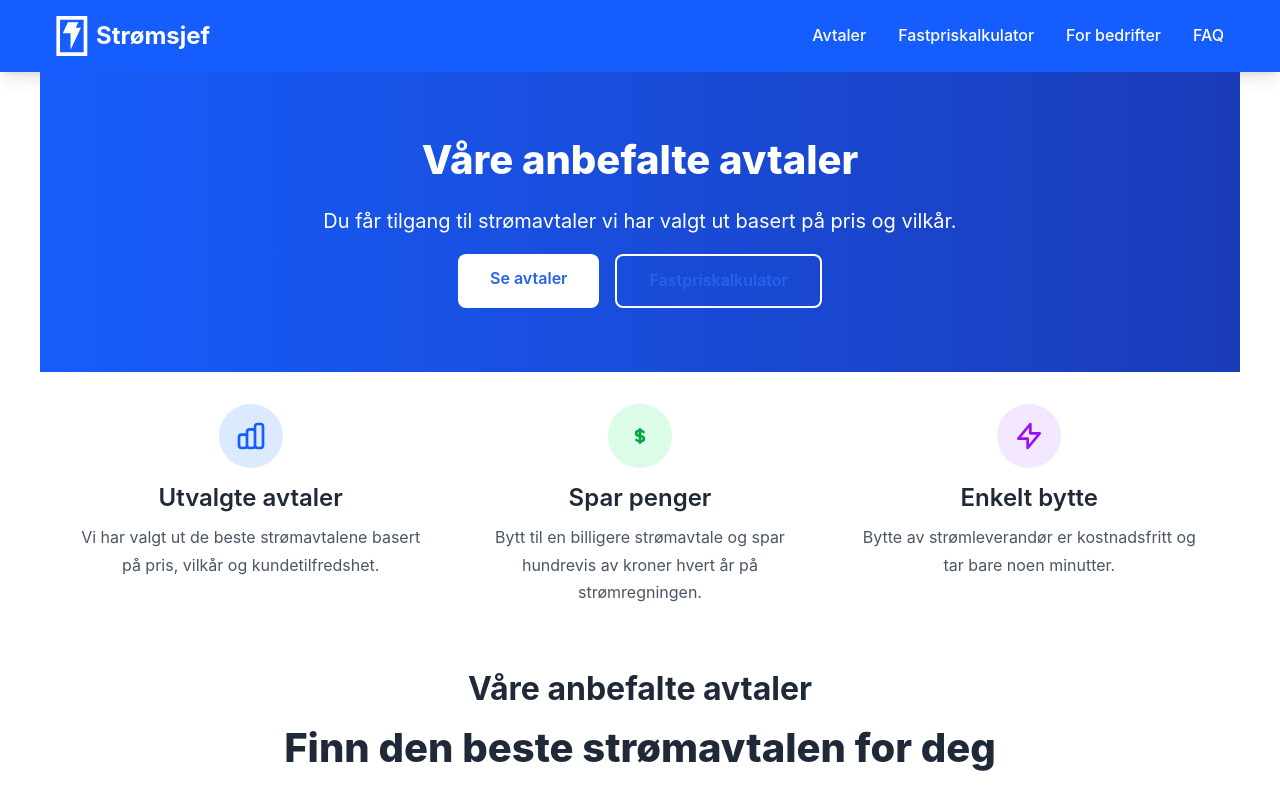
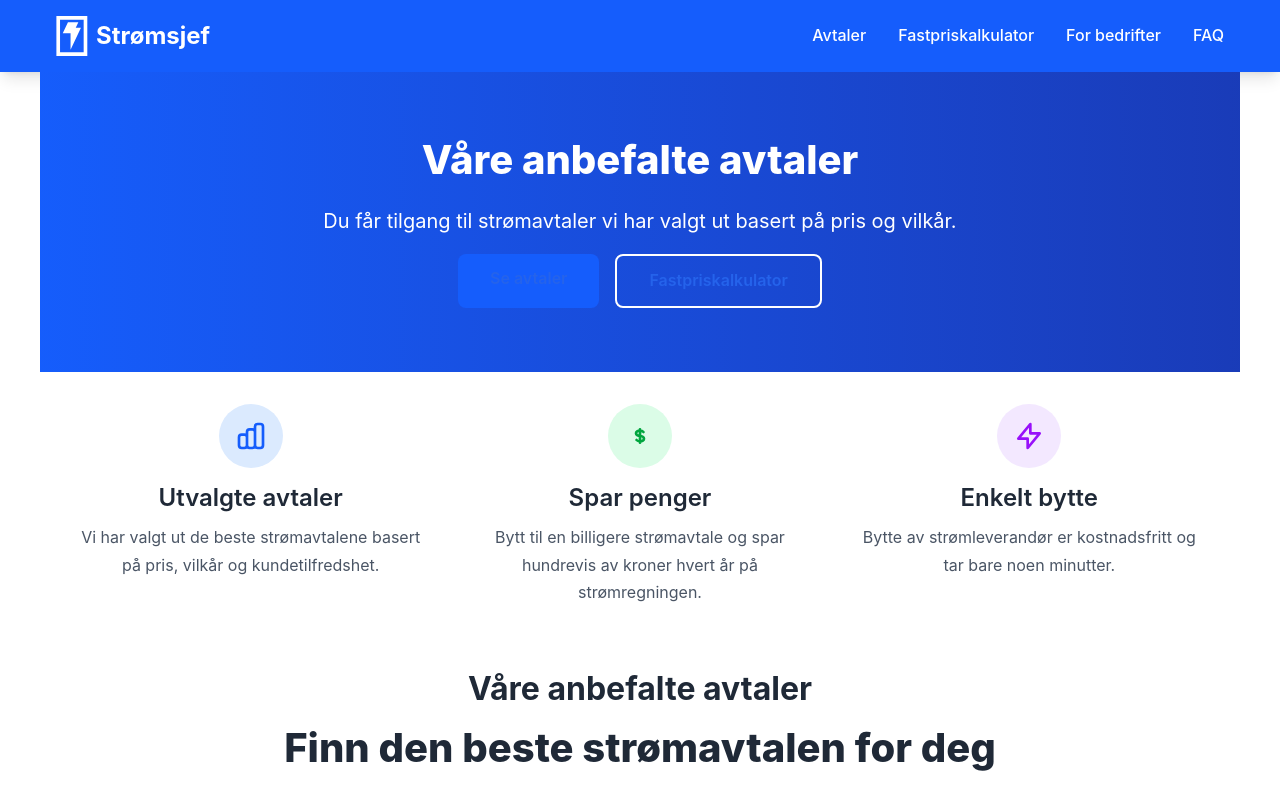
Before and after one commit to hazzler78/stromsjef, a Next.js app: page / in a window 1280 px wide. Shown: the top 796 px of the page. Built offline with nearby package versions, Linux system fonts and the light colour scheme; no server answers.

Commit message:
Make 'Se avtaler' button in hero section white text on blue for better readability

```diff
--- a/src/app/page.tsx
+++ b/src/app/page.tsx
@@ -45,7 +45,7 @@ export default async function Home() {
           <div className="flex flex-col sm:flex-row gap-4 justify-center">
             <Link
               href="#sammenligning"
-              className="bg-white text-blue-600 px-8 py-3 rounded-lg font-semibold hover:bg-gray-100 transition-colors"
+              className="bg-blue-600 text-white px-8 py-3 rounded-lg font-semibold hover:bg-blue-700 transition-colors"
             >
               Se avtaler
             </Link>
```
